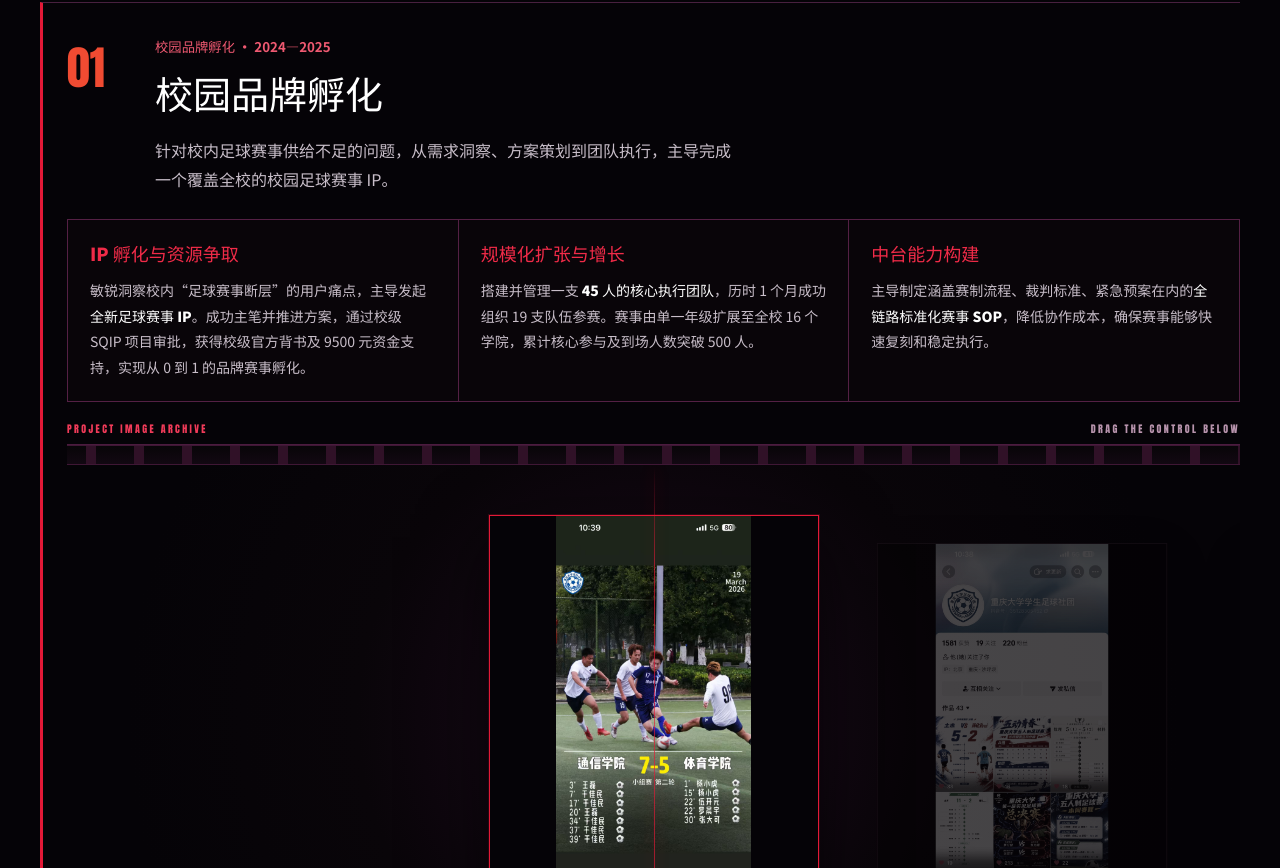
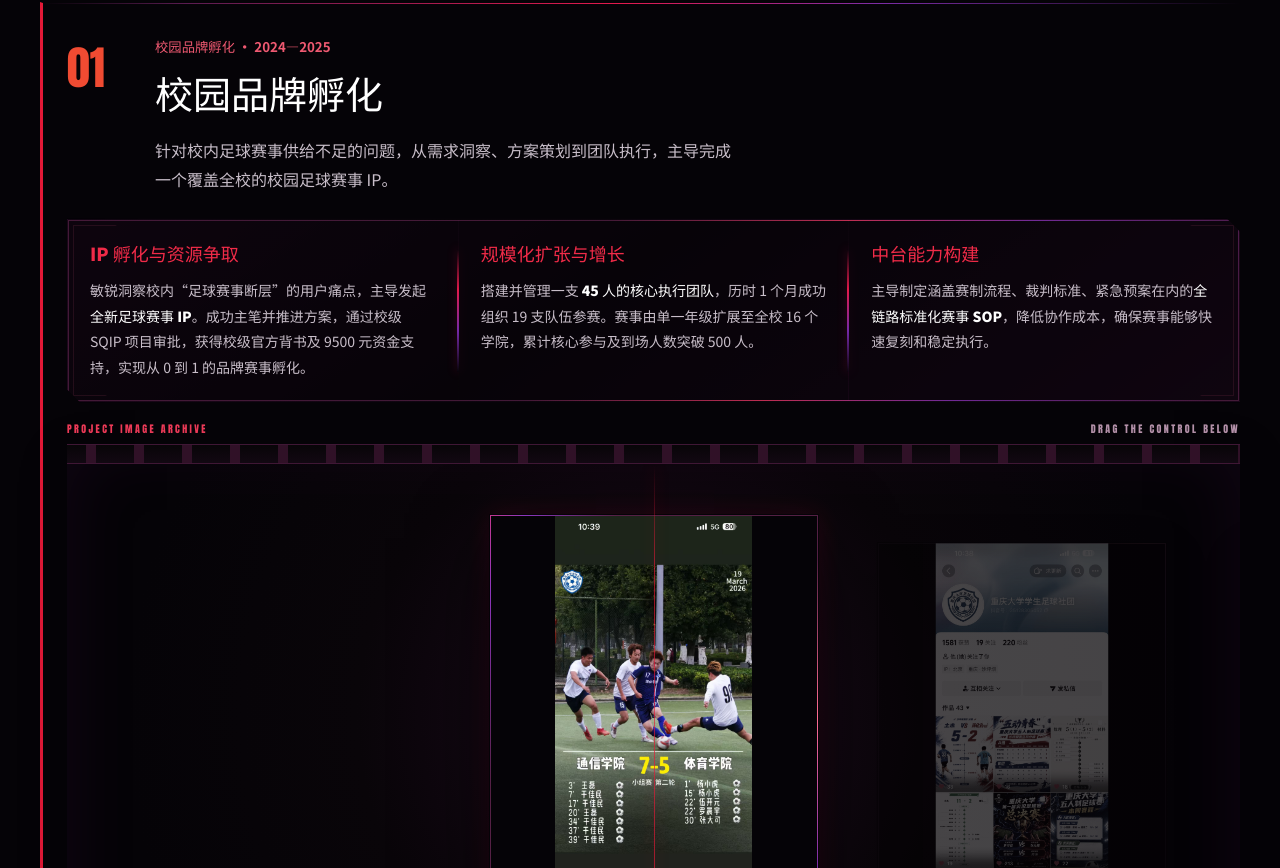
Before and after one commit to YDODOP/dodoresume, a React (Vite) app: page / in a window 1280 px wide. Shown: the part 1932-2800 px from the top of the page. Built offline with nearby package versions, Linux system fonts and the light colour scheme.

Commit message:
Add animated violet crimson border system

```diff
--- a/src/layout.css
+++ b/src/layout.css
@@ -197,3 +197,100 @@
 .internship-highlights h4{margin:0 0 9px;color:#f02b48;font-size:15px}
 .internship-highlights p{margin:0;font-size:13px;line-height:1.75}
 @media(max-width:700px){.internship-highlights{grid-template-columns:1fr}}
+
+/* Violet-crimson comic energy borders */
+:root{
+  --edge-plum:#35102f;
+  --edge-violet:#7428a8;
+  --edge-red:#e3194c;
+  --edge-hot:#ff668e;
+  --edge-ink:#080409;
+}
+@keyframes edge-glint{to{background-position:220% 0}}
+
+.section-title,
+.intro-layout,
+.education-line,
+.compact-projects .project{
+  border-color:transparent;
+  background-image:linear-gradient(90deg,transparent 0,#5b1c51 12%,#e3194c 48%,#7b2ca5 70%,transparent 100%);
+  background-repeat:no-repeat;
+  background-size:100% 1px;
+  background-position:top left;
+}
+.section-title{background-size:100% 2px}
+.compact-projects .project:last-child{
+  border-bottom:0;
+  background-image:linear-gradient(90deg,transparent,#5b1c51 12%,#e3194c 48%,#7b2ca5 70%,transparent),linear-gradient(90deg,transparent,#401437 18%,#8d265f 52%,transparent);
+  background-size:100% 1px,100% 1px;
+  background-position:top left,bottom left;
+}
+
+.project-highlights,
+.project-stats,
+.internship-card,
+.internship-highlights>div,
+.carousel-viewport,
+.carousel-photo{
+  position:relative;
+  isolation:isolate;
+  border-color:transparent;
+}
+.project-highlights:before,
+.project-stats:before,
+.internship-card:before,
+.internship-highlights>div:before,
+.carousel-photo:after{
+  content:'';
+  position:absolute;
+  inset:0;
+  z-index:6;
+  padding:1px;
+  pointer-events:none;
+  background:linear-gradient(115deg,#542044 0 24%,#f03a66 33%,#8d36bd 40%,#542044 50% 74%,#ff6b91 82%,#7428a8 90%,#542044 100%);
+  background-size:220% 100%;
+  -webkit-mask:linear-gradient(#000 0 0) content-box,linear-gradient(#000 0 0);
+  -webkit-mask-composite:xor;
+  mask-composite:exclude;
+  opacity:.78;
+  animation:edge-glint 8s linear infinite;
+}
+.project-highlights:after,
+.project-stats:after,
+.internship-card:after{
+  content:'';
+  position:absolute;
+  inset:5px;
+  z-index:5;
+  pointer-events:none;
+  border:1px solid rgba(255,104,143,.1);
+  clip-path:polygon(0 0,42px 0,50px 5px,calc(100% - 50px) 5px,calc(100% - 42px) 0,100% 0,100% 100%,calc(100% - 32px) 100%,calc(100% - 40px) calc(100% - 5px),40px calc(100% - 5px),32px 100%,0 100%);
+}
+.project-highlights,
+.project-stats,
+.internship-card{
+  background:linear-gradient(145deg,rgba(31,8,28,.86),rgba(7,4,8,.96) 44%,rgba(39,10,37,.82));
+  box-shadow:0 18px 46px rgba(0,0,0,.32),inset 0 1px 0 rgba(255,115,150,.07),0 0 24px rgba(116,40,168,.08);
+  clip-path:polygon(0 0,calc(100% - 13px) 0,100% 13px,100% 100%,13px 100%,0 calc(100% - 13px));
+}
+.project-highlights>div,.project-stats>div{position:relative;z-index:1;background:rgba(8,4,9,.7)}
+.project-highlights>div:not(:last-child):after{
+  content:'';position:absolute;top:16%;right:-1px;width:2px;height:68%;background:linear-gradient(transparent,#e3194c,#7428a8,transparent);box-shadow:0 0 10px rgba(227,25,76,.38)
+}
+.internship-highlights>div{background:linear-gradient(145deg,rgba(27,8,25,.78),rgba(8,4,9,.72));box-shadow:inset 0 1px 0 rgba(255,255,255,.035)}
+.internship-card:hover:before,.project-highlights:hover:before,.project-stats:hover:before{opacity:1;animation-duration:3.2s}
+
+.carousel-viewport{border:0;box-shadow:inset 0 0 70px rgba(86,24,91,.16),0 16px 44px rgba(0,0,0,.25)}
+.carousel-photo:after{opacity:.42;animation:none}.carousel-frame.is-current .carousel-photo:after{opacity:1;animation:edge-glint 5s linear infinite}
+.carousel-frame.is-current .carousel-photo{border-color:transparent;box-shadow:0 24px 70px rgba(0,0,0,.65),0 0 24px rgba(227,25,76,.14)}
+
+.header.fixed-header{
+  border-color:rgba(255,91,137,.34);
+  box-shadow:0 12px 34px rgba(0,0,0,.42),inset 0 1px 0 rgba(255,139,168,.17),0 0 18px rgba(116,40,168,.1);
+}
+.header.fixed-header:before{
+  content:'';position:absolute;inset:-1px;z-index:-1;border-radius:inherit;padding:1px;pointer-events:none;background:linear-gradient(100deg,transparent 10%,#7428a8 28%,#ff668e 48%,#7428a8 68%,transparent 88%);background-size:220% 100%;-webkit-mask:linear-gradient(#000 0 0) content-box,linear-gradient(#000 0 0);-webkit-mask-composite:xor;mask-composite:exclude;animation:edge-glint 9s linear infinite
+}
+
+@media(max-width:900px){.project-highlights>div:not(:last-child):after{top:auto;right:8%;bottom:-1px;width:84%;height:2px;background:linear-gradient(90deg,transparent,#e3194c,#7428a8,transparent)}}
+@media(prefers-reduced-motion:reduce){.project-highlights:before,.project-stats:before,.internship-card:before,.internship-highlights>div:before,.carousel-photo:after,.header.fixed-header:before{animation:none;background-position:50% 0}}
```
